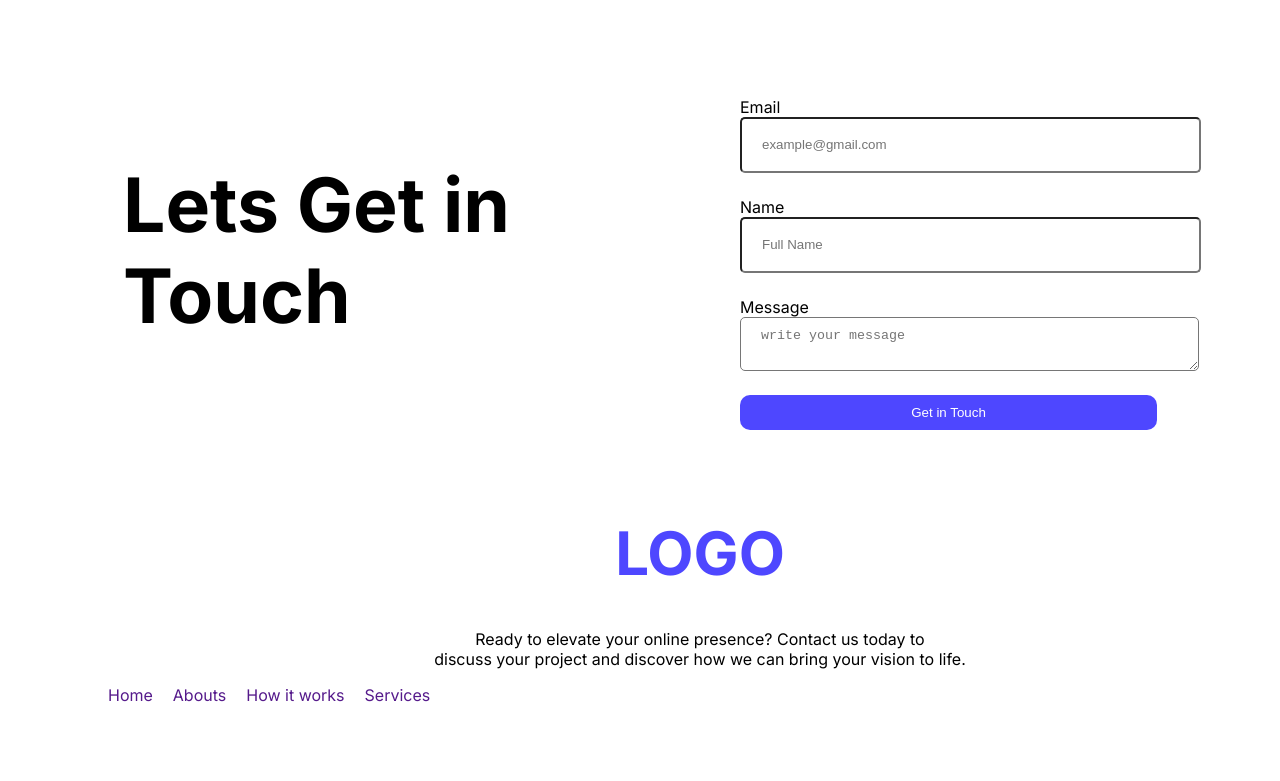
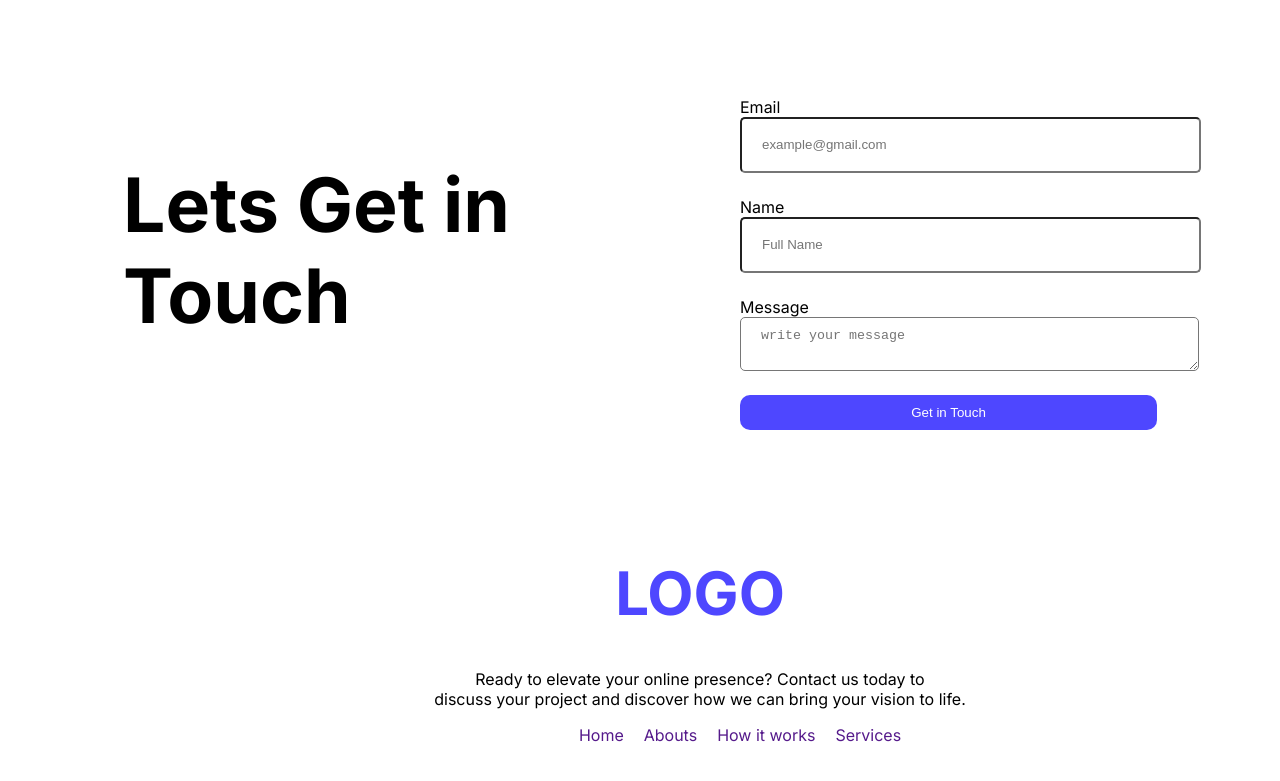
Before and after one commit to Ruhul96/B12-Assignment-01, a plain HTML site: page index.html in a window 1280 px wide. Shown: the part 1578-2359 px from the top of the page. Drawn offline with Linux system fonts and the light colour scheme.

```diff
--- a/style/assignment.css
+++ b/style/assignment.css
@@ -39,12 +39,7 @@
     padding: 10px 30px;
     border-radius: 10px;
     border: none;
-
-
-
-
-
-}
+    }
 .btn-primary:hover{
     transition-duration: 0.3;
     background-color: aqua;
@@ -153,16 +148,20 @@
 }
 
 .footer{
-    margin-top: 250px;
+    margin-top: 300px;
     width: 100%;
     padding: 50px 60px;
     text-align: center;
+    justify-content: space-around;
 }
 .footer-items{
     display: flex;
     width: 100%;
     list-style: none;
-    gap: 20px;
+justify-content: center;
+justify-items: center;
+gap: 20px;
+
 }
 
 ul li a{
@@ -174,4 +173,6 @@
 .footer-logo{
     font-size: 60px;
     color: #4E47FF;
+    margin-top: 30px;
+
 }
```
